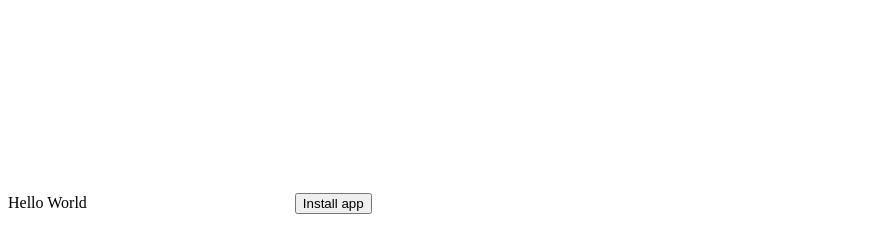
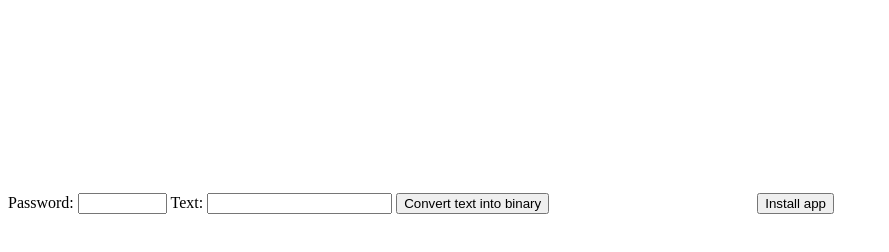
Before and after one commit to vitor-costa/Web-App-Project, a plain HTML site: page index.html in a window 1280 px wide. Shown: the whole page, without its empty margins (0-889 px from the left). Drawn offline with Linux system fonts and the light colour scheme.

Commit message:
textos e botões

```diff
--- a/index.html
+++ b/index.html
@@ -1,7 +1,13 @@
 <!DOCTYPE html>
-<html manifest='/cache.manifest'>
+<html>
+<!-- manifest='/cache.manifest'> -->
 	<body>
-		<span>Hello World</span>
+		<span>Password:</span>
+		<input type="password" id="password-space" name="password" size="8" maxlength="8"/>
+		<span>Text:</span>
+		<input type="text" id="password-space" name="text"/>
+		<button id="conver-btn"> Convert text into binary</button>
+
 		<canvas id="canvas1" width="200" height="200"></canvas>
 		<button id="install-btn">Install app</button>
 
```
Also changed, not shown: 1 other file.
